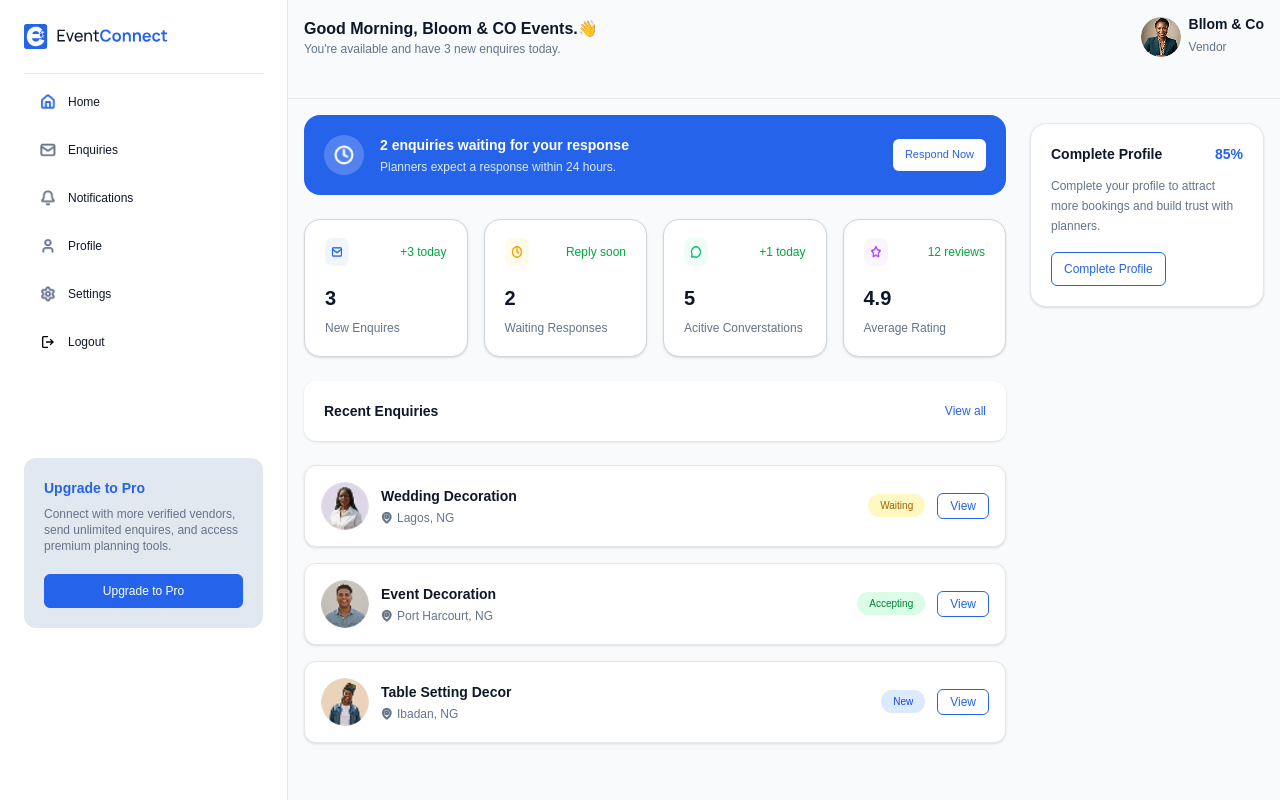
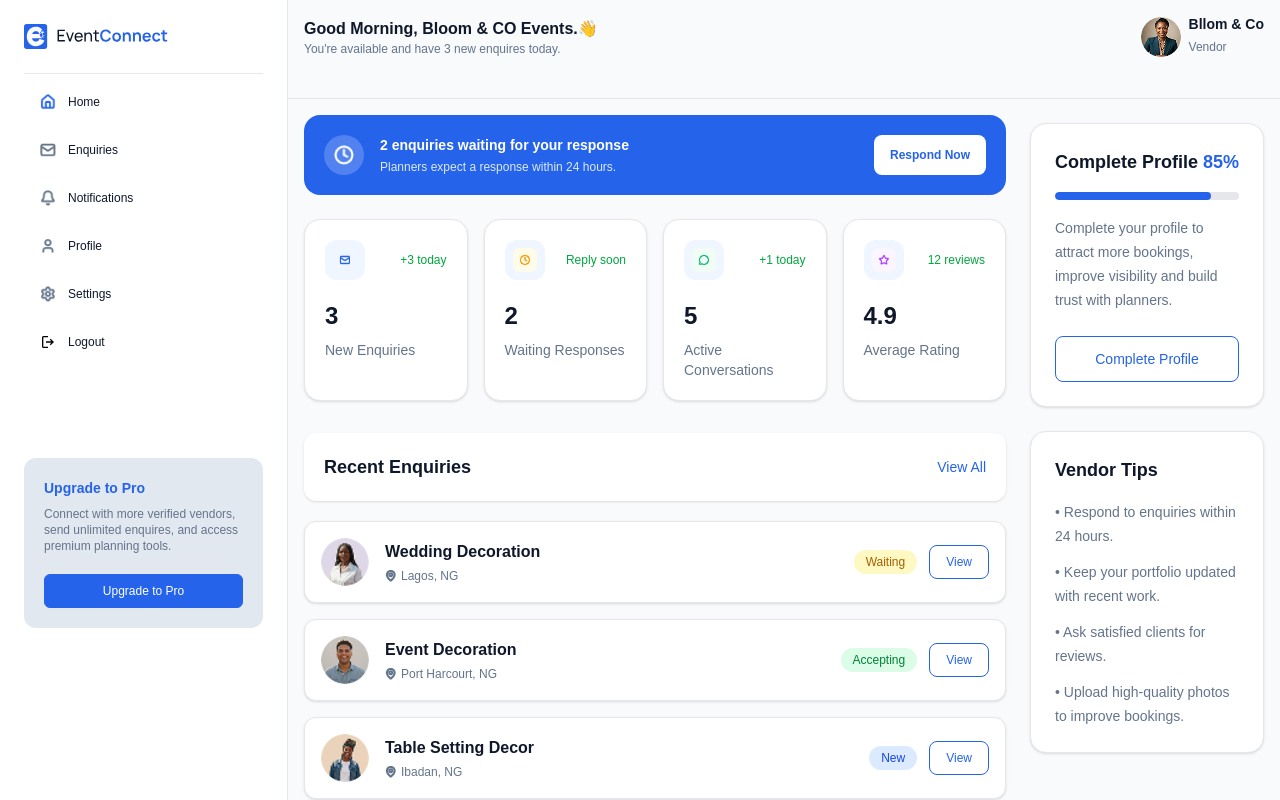
Before and after one commit to Divine-Chidozie/orange-herizon-circle, a React (Vite) app: page /vendor/dashboard in a window 1280 px wide. Shown: the top 800 px of the page. Built offline with nearby package versions, Linux system fonts and the light colour scheme.

Commit message:
update code on planner and vendor

```diff
--- a/src/components/VendorMain.jsx
+++ b/src/components/VendorMain.jsx
@@ -16,6 +16,12 @@ import portfolioitemicon from "../assets/icons/portfolioitemicon.png";
 import fivestaricon from "../assets/icons/fivestaricon.png";
 import newenquiryicon from "../assets/icons/newenquiryicon.png";
 
+const statusStyles = {
+  Waiting: "bg-yellow-100 text-yellow-700",
+  Accepting: "bg-green-100 text-green-700",
+  New: "bg-blue-100 text-blue-700",
+};
+
 function VendorMain() {
   const vendorProfile = [
     {
@@ -23,9 +29,8 @@ function VendorMain() {
       img: vendormessageicon,
       message: "+3 today",
       headingNumber: 3,
-      headingDescription: "New Enquires",
+      headingDescription: "New Enquiries",
     },
-
     {
       id: 2,
       img: vendorreply,
@@ -33,15 +38,13 @@ function VendorMain() {
       headingNumber: 2,
       headingDescription: "Waiting Responses",
     },
-
     {
       id: 3,
       img: vendorchat,
       message: "+1 today",
       headingNumber: 5,
-      headingDescription: "Acitive Converstations",
+      headingDescription: "Active Conversations",
     },
-
     {
       id: 4,
       img: vendorstarrating,
@@ -51,7 +54,7 @@ function VendorMain() {
     },
   ];
 
-  const enquiresVendors = [
+  const enquiries = [
     {
       headshot: plannerheadshot,
       description: "Wedding Decoration",
@@ -60,7 +63,6 @@ function VendorMain() {
       status: "Waiting",
       btn: "View",
     },
-
     {
       headshot: tariqheadshot,
       description: "Event Decoration",
@@ -69,7 +71,6 @@ function VendorMain() {
       status: "Accepting",
       btn: "View",
     },
-
     {
       headshot: sadeheadshot,
       description: "Table Setting Decor",
@@ -86,25 +87,21 @@ function VendorMain() {
       activityDescription: "Fatima sent a new enquiry",
       time: "2 min ago",
     },
-
     {
       activityIcon: portfolioitemicon,
       activityDescription: "You uploaded a portfolio item",
       time: "1 hr ago",
     },
-
     {
       activityIcon: fivestaricon,
-      activityDescription: "You recieved a 5 star review",
+      activityDescription: "You received a 5 star review",
       time: "3 hrs ago",
     },
-
     {
       activityIcon: vendormessageicon,
       activityDescription: "James sent a new enquiry",
       time: "Yesterday",
     },
-
     {
       activityIcon: newenquiryicon,
       activityDescription: "You accepted a new enquiry from Ngozi",
@@ -114,20 +111,21 @@ function VendorMain() {
 
   return (
     <div className="flex flex-col gap-6 px-4 py-4 lg:flex-row">
-      {/* ================= LEFT COLUMN ================= */}
-      <div className="flex-[3] min-w-0">
-        {/* Blue Card */}
-        <div className="rounded-2xl bg-primary p-5 text-white">
+      {/* LEFT */}
+      <div className="min-w-0 flex-[3]">
+        {/* Header Card */}
+
+        <div className="rounded-2xl bg-primary p-4 text-white sm:p-5">
           <div className="flex flex-col gap-4 sm:flex-row sm:items-center sm:justify-between">
-            <div className="flex flex-1 items-center gap-4">
+            <div className="flex items-center gap-4">
               <div className="flex h-10 w-10 shrink-0 items-center justify-center rounded-full bg-white/20">
-                <img src={timeicon} alt="Time Icon" className="h-5 w-5" />
+                <img src={timeicon} alt="Time" className="h-5 w-5" />
               </div>
 
-              <div className="flex-1">
-                <h3 className="text-sm font-semibold">
+              <div>
+                <h2 className="text-sm font-semibold">
                   2 enquiries waiting for your response
-                </h3>
+                </h2>
 
                 <p className="mt-1 text-xs text-blue-100">
                   Planners expect a response within 24 hours.
@@ -137,153 +135,79 @@ function VendorMain() {
 
             <Link
               to="/vendor/enquiries"
-              className="inline-flex h-8 items-center justify-center rounded-md bg-white px-3 text-[11px] font-medium text-primary transition hover:bg-gray-100"
+              className="inline-flex h-10 items-center justify-center rounded-lg bg-white px-4 text-xs font-semibold text-primary transition hover:bg-gray-100"
             >
               Respond Now
             </Link>
           </div>
         </div>
 
-        {/* Stats Cards */}
-        <div className="mt-6">
-          <div className="grid grid-cols-1 gap-4 sm:grid-cols-2 xl:grid-cols-4">
-            {vendorProfile.map((vendor) => (
+        {/* Stats */}
+
+        <div className="mt-6 grid grid-cols-1 gap-4 sm:grid-cols-2 xl:grid-cols-4">
+          {vendorProfile.map((item) => (
             <div
-                key={vendor.id}
-                className="rounded-2xl border border-gray-300 bg-white p-5 shadow-sm transition hover:shadow-md"
+              key={item.id}
+              className="rounded-2xl border border-gray-200 bg-white p-5 shadow-sm transition hover:shadow-md"
             >
               <div className="flex items-center justify-between">
-                  <div className="flex h-6 w-6 items-center justify-center rounded-xl bg-blue-50">
-                    <img
-                      src={vendor.img}
-                      alt={vendor.headingDescription}
-                      className="h-7 w-7"
-                    />
+                <div className="flex h-10 w-10 items-center justify-center rounded-xl bg-blue-50">
+                  <img src={item.img} alt="" className="h-6 w-6" />
                 </div>
 
                 <span className="text-xs font-medium text-green-600">
-                    {vendor.message}
+                  {item.message}
                 </span>
               </div>
 
-                <h2 className="mt-5 text-xl font-bold text-text">
-                  {vendor.headingNumber}
+              <h2 className="mt-5 text-2xl font-bold text-text">
+                {item.headingNumber}
               </h2>
 
-                <p className="mt-2 text-xs text-gray">
-                  {vendor.headingDescription}
+              <p className="mt-2 text-sm text-gray">
+                {item.headingDescription}
               </p>
             </div>
           ))}
         </div>
-        </div>
 
         {/* Recent Enquiries */}
-        <div className="mt-6">
+
+        <section className="mt-8">
           <div className="flex items-center justify-between rounded-xl bg-white p-5 shadow-sm">
-            <h2 className="text-sm font-semibold">Recent Enquiries</h2>
+            <h2 className="text-lg font-semibold">Recent Enquiries</h2>
 
             <Link
               to="/vendor/enquiries"
-              className="text-xs font-medium text-primary"
+              className="text-sm font-medium text-primary"
             >
-              View all
+              View All
             </Link>
           </div>
 
-          {/* Recent Enquiries Cards */}
-          <div className="mt-6 space-y-4">
-            {enquiresVendors.map((enquire, index) => (
+          <div className="mt-5 space-y-4">
+            {enquiries.map((enquiry, index) => (
               <div
                 key={index}
-                className="flex items-center justify-between rounded-xl border border-gray-200 bg-white p-4 shadow-sm"
+                className="flex flex-col gap-4 rounded-xl border border-gray-200 bg-white p-4 shadow-sm sm:flex-row sm:items-center sm:justify-between"
               >
-                {/* Left */}
-                <div className="flex items-center gap-3">
+                <div className="flex items-center gap-4">
                   <img
-                    src={enquire.headshot}
-                    alt={enquire.description}
+                    src={enquiry.headshot}
+                    alt={enquiry.description}
                     className="h-12 w-12 rounded-full object-cover"
                   />
 
                   <div>
-                    <h3 className="text-sm font-semibold text-text">
-                      {enquire.description}
+                    <h3 className="font-semibold text-text">
+                      {enquiry.description}
                     </h3>
 
                     <div className="mt-1 flex items-center gap-1">
-                      <img
-                        src={enquire.location}
-                        alt="Location"
-                        className="h-3 w-3"
-                      />
+                      <img src={enquiry.location} alt="" className="h-3 w-3" />
 
                       <p className="text-xs text-gray">
-                        {enquire.locationAddress}
-                      </p>
-                    </div>
-                  </div>
-                </div>
-
-                {/* Right */}
-                <div className="flex items-center gap-3">
-                  <span
-                    className={`rounded-full px-3 py-1 text-[10px] font-medium ${
-                      enquire.status === "Waiting"
-                        ? "bg-yellow-100 text-yellow-700"
-                        : enquire.status === "Accepting"
-                          ? "bg-green-100 text-green-700"
-                          : "bg-blue-100 text-blue-700"
-                    }`}
-                  >
-                    {enquire.status}
-                  </span>
-
-                  <Link
-                    to="/vendor/enquiries"
-                    className="rounded-md border border-primary px-3 py-1 text-xs font-medium text-primary transition hover:bg-primary hover:text-white"
-                  >
-                    {enquire.btn}
-                  </Link>
-                </div>
-              </div>
-            ))}
-          </div>
-        </div>
-
-        {/* Recent Activity */}
-        <div className="flex items-center justify-between  p-5 ">
-          <h2 className="text-sm font-semibold mt-10">Recent Activity</h2>
-        </div>
-
-        {/* Recent Enquiries Cards */}
-        {/* <div className="m space-y-4">
-          {enquiresVendors.map((enquire, index) => (
-            <div
-              key={index}
-              className="flex items-center justify-between rounded-xl border border-gray-200 bg-white p-4 shadow-sm"
-            >
-              <div className="flex items-center gap-3">
-                <img
-                  src={enquire.headshot}
-                  alt={enquire.description}
-                  className="h-12 w-12 rounded-full object-cover"
-                />
-
-                <div>
-                  <h3 className="text-sm font-semibold text-text">
-                    {enquire.description}
-                  </h3>
-
-                  <div className="mt-1 flex items-center gap-1">
-                    <img
-                      src={enquire.location}
-                      alt="Location"
-                      className="h-3 w-3"
-                    />
-
-                    <p className="text-xs text-gray">
-                      {enquire.locationAddress}
+                        {enquiry.locationAddress}
                       </p>
                     </div>
                   </div>
@@ -291,51 +215,102 @@ function VendorMain() {
 
                 <div className="flex items-center gap-3">
                   <span
-                  className={`rounded-full px-3 py-1 text-[10px] font-medium ${
-                    enquire.status === "Waiting"
-                      ? "bg-yellow-100 text-yellow-700"
-                      : enquire.status === "Accepting"
-                        ? "bg-green-100 text-green-700"
-                        : "bg-blue-100 text-blue-700"
+                    className={`rounded-full px-3 py-1 text-xs font-medium ${
+                      statusStyles[enquiry.status]
                     }`}
                   >
-                  {enquire.status}
+                    {enquiry.status}
                   </span>
 
                   <Link
                     to="/vendor/enquiries"
-                  className="rounded-md border border-primary px-3 py-1 text-xs font-medium text-primary transition hover:bg-primary hover:text-white"
+                    className="rounded-lg border border-primary px-4 py-2 text-xs font-medium text-primary transition hover:bg-primary hover:text-white"
                   >
-                  {enquire.btn}
+                    {enquiry.btn}
                   </Link>
                 </div>
               </div>
             ))}
-        </div> */}
+          </div>
+        </section>
+
+        {/* Recent Activity */}
+
+        <section className="mt-8">
+          <h2 className="mb-5 text-lg font-semibold">Recent Activity</h2>
+
+          <div className="space-y-4">
+            {vendorActivity.map((activity, index) => (
+              <div
+                key={index}
+                className="flex items-center gap-4 rounded-xl border border-gray-200 bg-white p-4 shadow-sm"
+              >
+                <div className="flex h-10 w-10 items-center justify-center rounded-full bg-blue-50">
+                  <img src={activity.activityIcon} alt="" className="h-5 w-5" />
                 </div>
 
-      {/* ================= RIGHT COLUMN ================= */}
-      <aside className="hidden lg:block flex-1 max-w-sm">
-        <div className="sticky top-6 rounded-2xl border border-gray-200 bg-white p-5 shadow-sm">
+                <div className="flex-1">
+                  <p className="font-medium text-text">
+                    {activity.activityDescription}
+                  </p>
+
+                  <p className="mt-1 text-xs text-gray">{activity.time}</p>
+                </div>
+              </div>
+            ))}
+          </div>
+        </section>
+      </div>
+
+      {/* ================= RIGHT SIDEBAR ================= */}
+
+      <aside className="w-full lg:max-w-sm lg:flex-1">
+        <div className="sticky top-6 space-y-6">
+          {/* Profile Completion */}
+
+          <div className="rounded-2xl border border-gray-200 bg-white p-6 shadow-sm">
             <div className="flex items-center justify-between">
-            <h3 className="text-sm font-semibold text-text">
+              <h3 className="text-lg font-semibold text-text">
                 Complete Profile
               </h3>
 
-            <span className="text-sm font-bold text-primary">85%</span>
+              <span className="text-lg font-bold text-primary">85%</span>
             </div>
 
-          <p className="mt-3 text-xs leading-5 text-gray">
-            Complete your profile to attract more bookings and build trust with
-            planners.
+            {/* Progress Bar */}
+
+            <div className="mt-4 h-2 overflow-hidden rounded-full bg-gray-200">
+              <div className="h-full w-[85%] rounded-full bg-primary"></div>
+            </div>
+
+            <p className="mt-4 text-sm leading-6 text-gray">
+              Complete your profile to attract more bookings, improve visibility
+              and build trust with planners.
             </p>
 
             <Link
               to="/vendor/profile"
-            className="mt-4 inline-block rounded-md border border-primary px-3 py-2 text-xs font-medium text-primary transition hover:bg-primary hover:text-white"
+              className="mt-6 inline-flex w-full items-center justify-center rounded-lg border border-primary px-4 py-3 text-sm font-medium text-primary transition hover:bg-primary hover:text-white"
             >
               Complete Profile
             </Link>
+          </div>
+
+          {/* Quick Tips */}
+
+          <div className="rounded-2xl border border-gray-200 bg-white p-6 shadow-sm">
+            <h3 className="text-lg font-semibold text-text">Vendor Tips</h3>
+
+            <ul className="mt-4 space-y-3 text-sm leading-6 text-gray">
+              <li>• Respond to enquiries within 24 hours.</li>
+
+              <li>• Keep your portfolio updated with recent work.</li>
+
+              <li>• Ask satisfied clients for reviews.</li>
+
+              <li>• Upload high-quality photos to improve bookings.</li>
+            </ul>
+          </div>
         </div>
       </aside>
     </div>
```
Also changed, not shown: src/components/PlannerSideBar.jsx (+59 -34 lines). Lines whose indentation alone changed are shown as unchanged.
